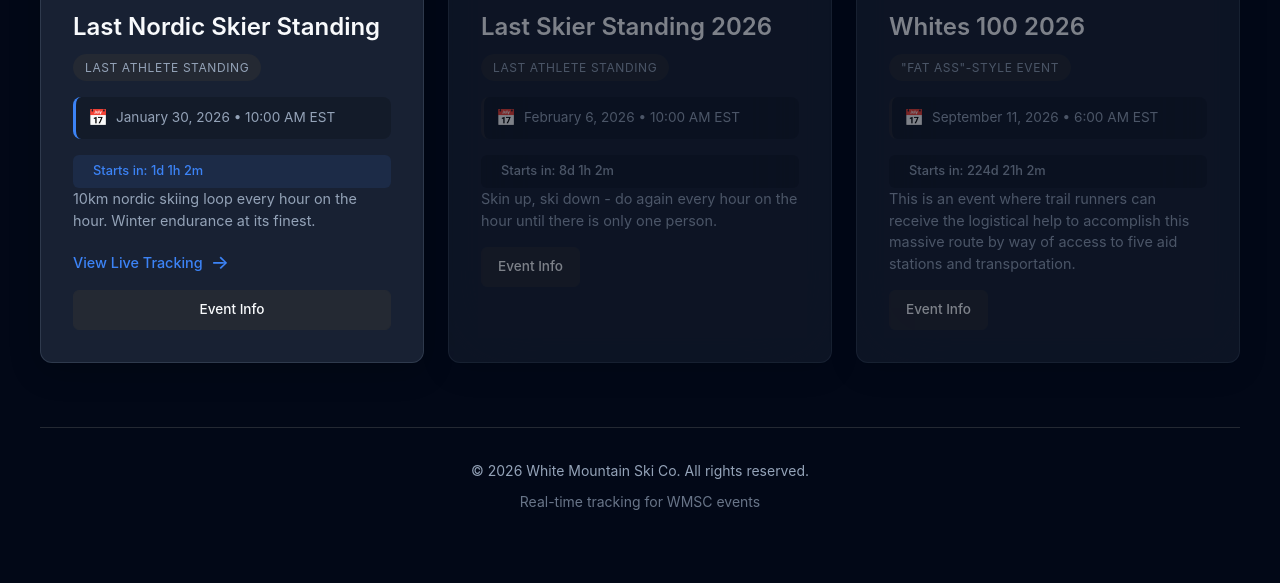
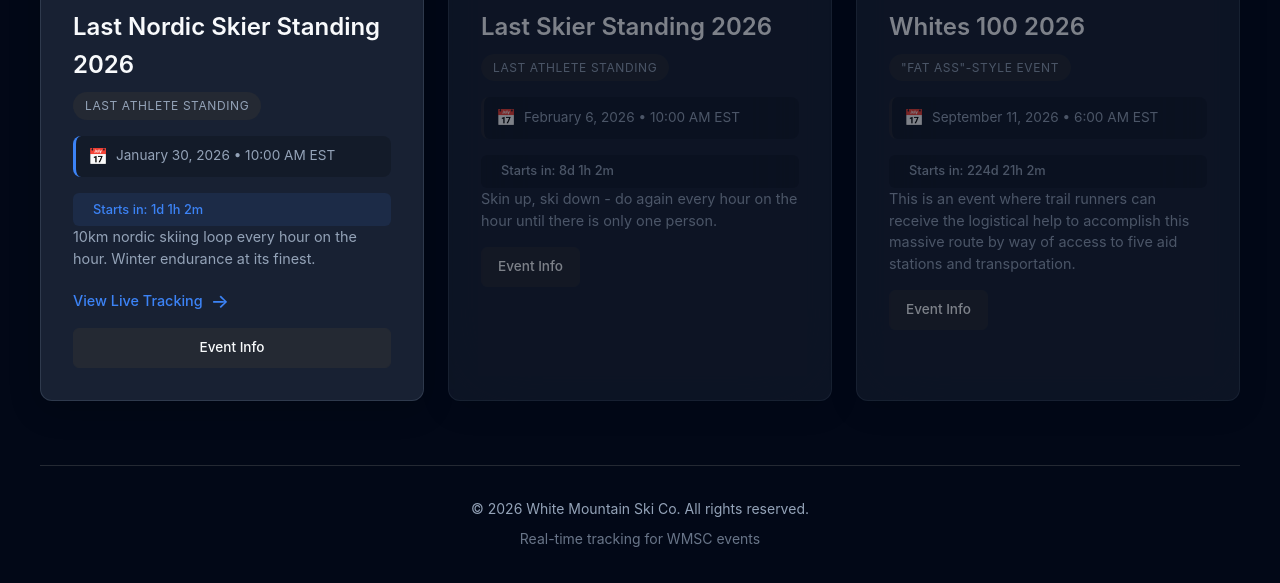
Before and after one commit to svenjr/wmsc.live, a plain HTML site: page docs/index.html in a window 1280 px wide. Shown: the part 411-994 px from the top of the page. Before the commit the page ends 956 px from the top, so only its background shows below. Drawn offline with Linux system fonts and the light colour scheme.

Commit message:
LNSS should show 2026

```diff
--- a/docs/index.html
+++ b/docs/index.html
@@ -359,7 +359,7 @@
             <div class="race-card glass" onclick="window.open('https://last-nordic-844554391499.us-central1.run.app', '_blank')">
                 <span class="race-icon">⛷️</span>
                 <h2 class="race-title">
-                    Last Nordic Skier Standing
+                    Last Nordic Skier Standing 2026
                 </h2>
                 <span class="race-type">Last Athlete Standing</span>
                 <div class="race-date" data-event-date="2026-01-30T10:00:00-05:00" data-event-end-date="2026-02-02T18:00:00-05:00">
```
